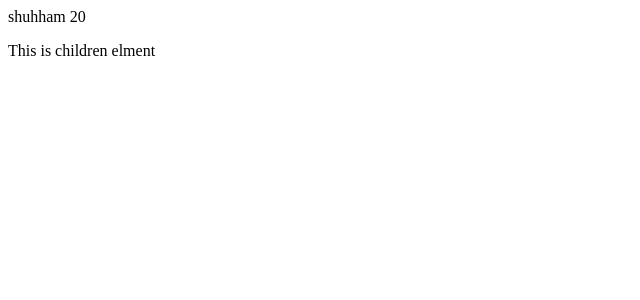
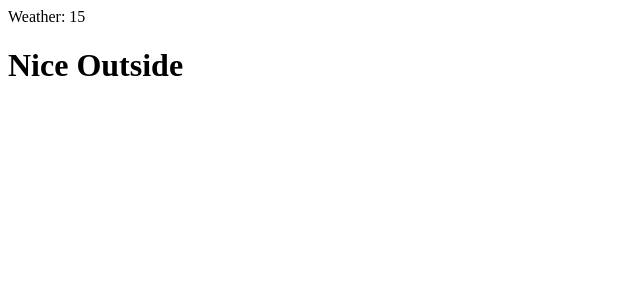
Before and after one commit to shubham23471/react-demos-js, a React (Vite) app: page / in a window 1280 px wide. Shown: the top 300 px of the page, without its empty margins (0-640 px from the left). Built offline with nearby package versions, Linux system fonts and the light colour scheme.

Commit message:
condtional rendering my solution

```diff
--- a/src/App.jsx
+++ b/src/App.jsx
@@ -1,13 +1,9 @@
 import React from "react";
-import Person from "./components/Person";
+import Weather from "./components/Weather";
 
 const App = () => {
-  return (
-    <Person name="shuhham" age={20}>
-      <p />
-      This is children elment
-    </Person>
-  );
+  const tempValue = 15;
+  return <Weather temperatue={tempValue}></Weather>;
 };
 
 export default App;
--- /dev/null
+++ b/src/components/Weather.jsx
@@ -0,0 +1,24 @@
+import React from "react";
+const cold = <h1>Cold outside</h1>;
+const nice = <h1>Nice Outside</h1>;
+const hot = <h1>Hot Outside</h1>;
+
+function checkWeather(temperatue) {
+  if (temperatue < 15) {
+    return cold;
+  } else if (temperatue >= 15 && temperatue <= 25) {
+    return nice;
+  } else if (temperatue > 25) {
+    return hot;
+  }
+}
+
+const Weather = ({ temperatue }) => {
+  return (
+    <div>
+      Weather: {temperatue} {checkWeather(temperatue)}
+    </div>
+  );
+};
+
+export default Weather;
```
